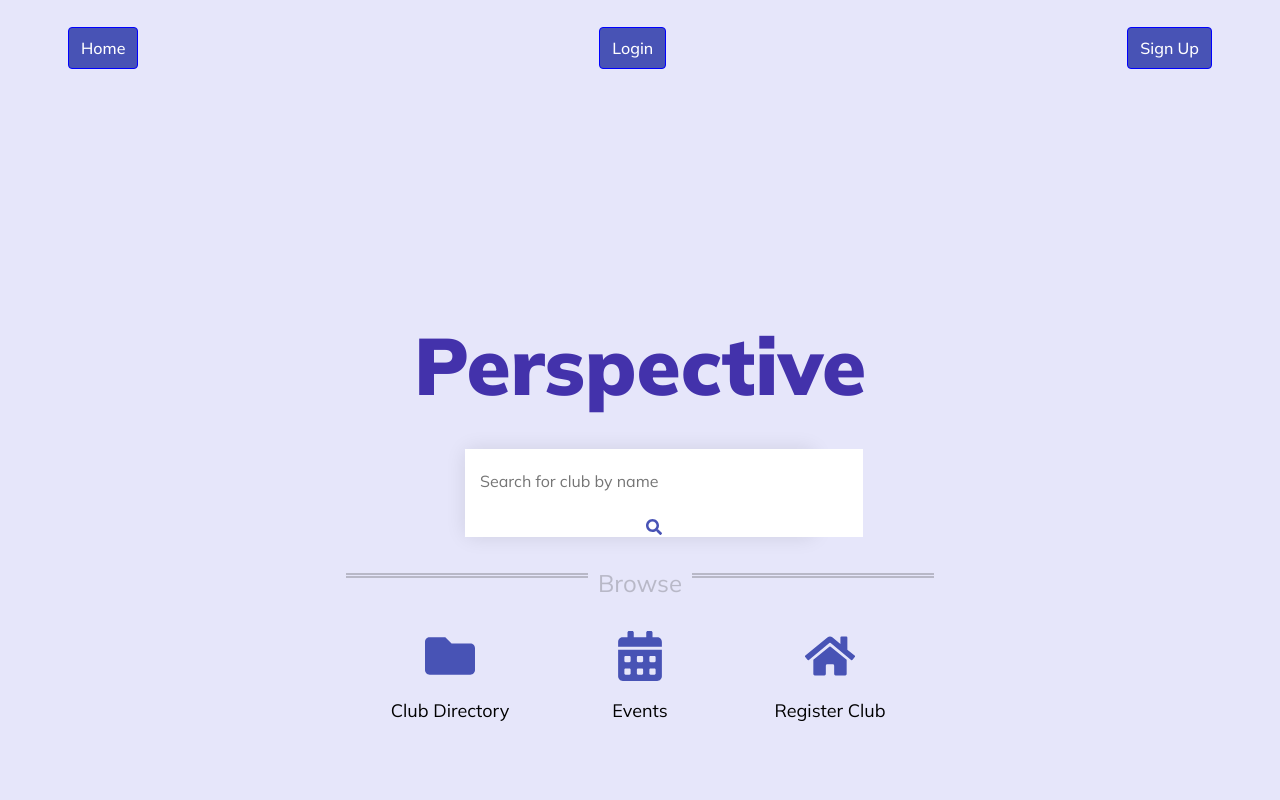
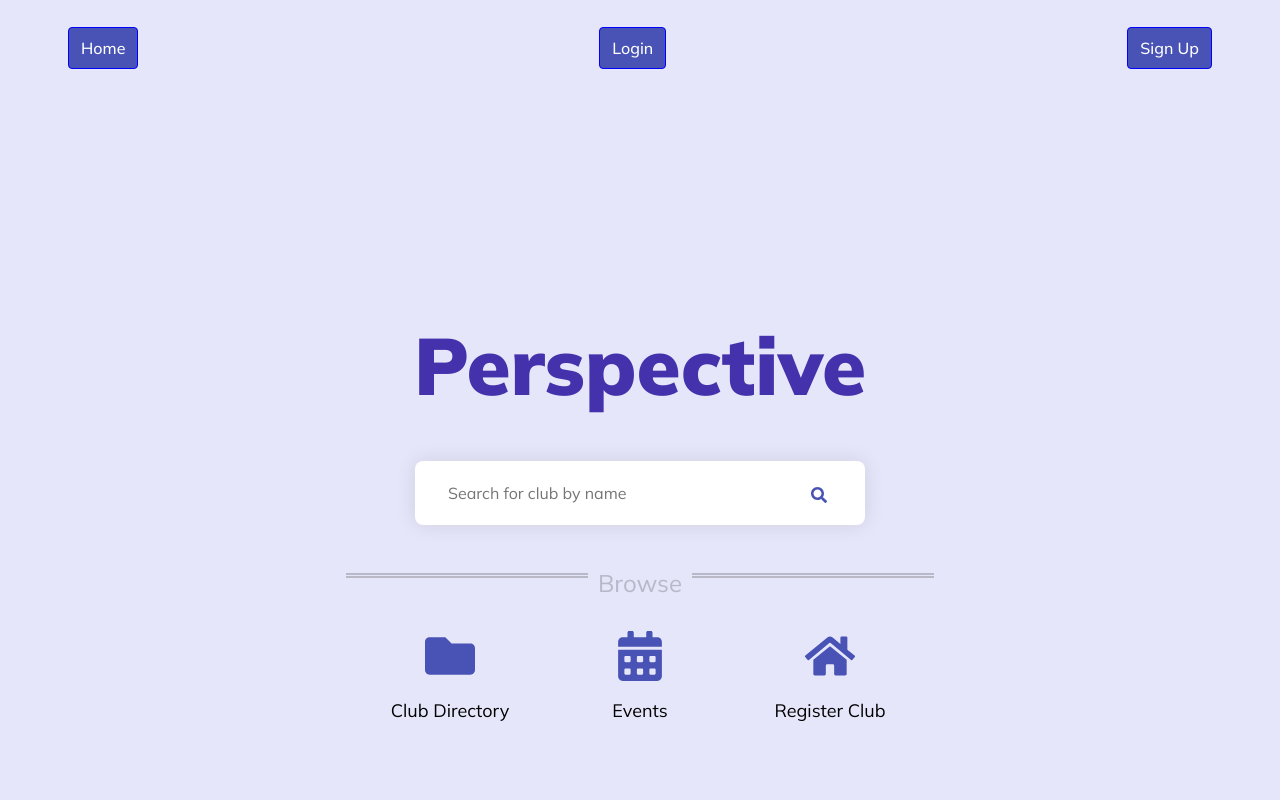
Before and after one commit to jenpennen/ucla-perspective, a React (Vite) app: page /register-club in a window 1280 px wide. Shown: the top 800 px of the page. Built offline with nearby package versions, Linux system fonts and the light colour scheme.

Commit message:
modified conflicting search bar componenets

```diff
--- a/src/components/SearchBar.jsx
+++ b/src/components/SearchBar.jsx
@@ -7,7 +7,7 @@ import "../css/SearchBar.css";
 export function SearchBar({ inputName, setInputName }) {
   return (
     <div className="search-container">
-      <div className="form-container">
+      <div className="search-form-container">
         <form className="search-form">
           <input
             className="search-input"
```
